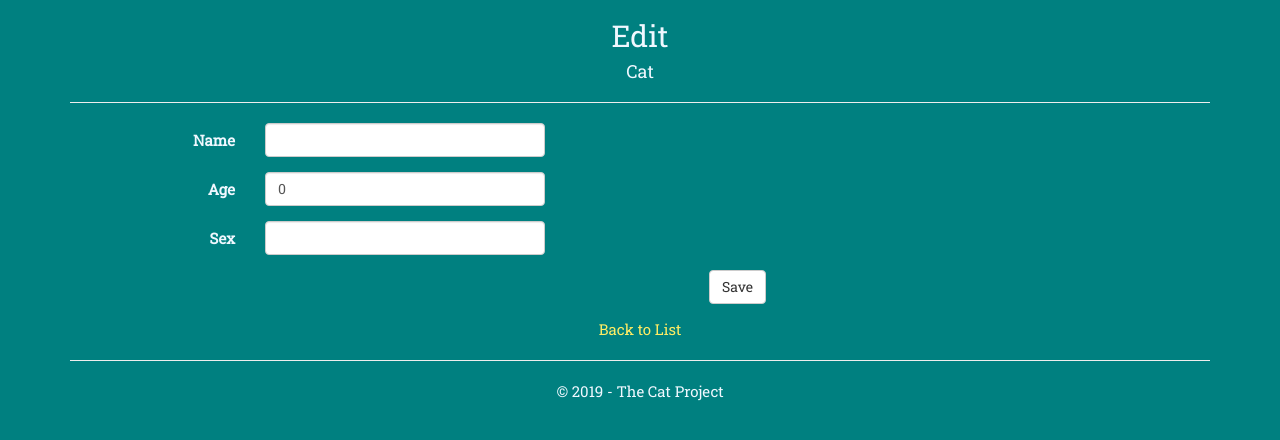
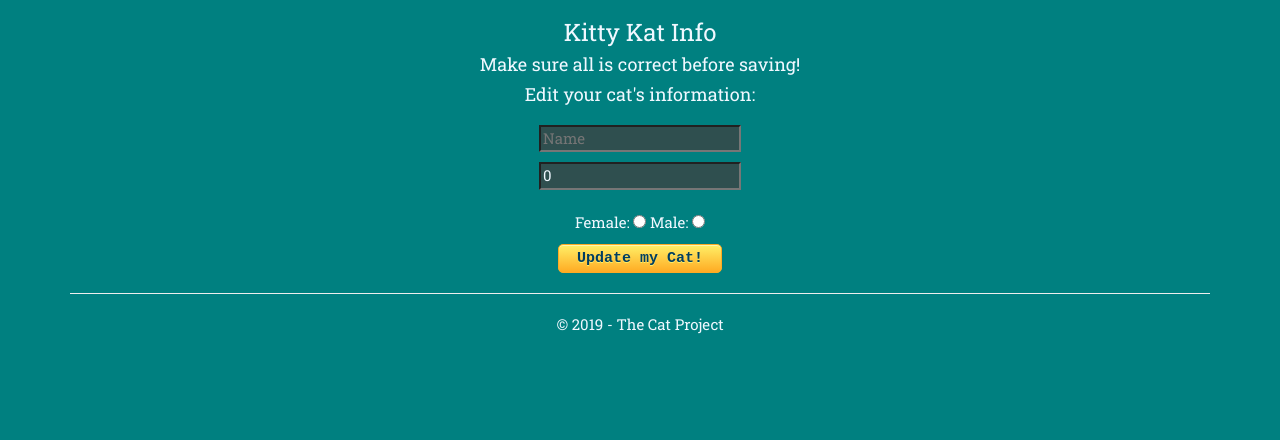
Before and after one commit to Victoria-Rhine/The-Cat-Project, an ASP.NET MVC app: template TheCatProject/Views/Cats/Edit.cshtml in a window 1280 px wide. Shown: the part 51-491 px from the top of the page. Run offline with ASP.NET Core 8 and stand-ins for ASP.NET MVC 5, Linux system fonts and the light colour scheme; the template is opened without the code that fills it, so the values that code supplies are empty; the project's own start-up code is not run, and a stand-in starts its controllers and pages; some libraries are stand-ins or nearby versions.

Commit message:
Redid create feature w 'Sex' attribute

```diff
--- a/TheCatProject/Views/Cats/Create.cshtml
+++ b/TheCatProject/Views/Cats/Create.cshtml
@@ -12,7 +12,7 @@
 {
     @Html.AntiForgeryToken()
 
-    <h4>Enter your cat's name and age:</h4>
+    <h4>Enter your cat's information:</h4>
     @Html.ValidationSummary(true, "", new { @class = "text-danger" })
 
     <div class="row">
--- a/TheCatProject/Views/Cats/Edit.cshtml
+++ b/TheCatProject/Views/Cats/Edit.cshtml
@@ -4,55 +4,43 @@
     ViewBag.Title = "Edit";
 }
 
-<h2>Edit</h2>
-
+<h3>Kitty Kat Info</h3>
+<h4>Make sure all is correct before saving!</h4>
 
 @using (Html.BeginForm())
 {
     @Html.AntiForgeryToken()
 
-    <div class="form-horizontal">
-        <h4>Cat</h4>
-        <hr />
+    <h4>Edit your cat's information:</h4>
     @Html.ValidationSummary(true, "", new { @class = "text-danger" })
-        @Html.HiddenFor(model => model.ID)
 
-        <div class="form-group">
-            @Html.LabelFor(model => model.Name, htmlAttributes: new { @class = "control-label col-md-2" })
-            <div class="col-md-10">
-                @Html.EditorFor(model => model.Name, new { htmlAttributes = new { @class = "form-control" } })
+    <div class="row">
+        <div class="col-md-12">
+            @Html.TextBoxFor(model => model.Name, new { @class = "boxes", placeholder = "Name" })
             @Html.ValidationMessageFor(model => model.Name, "", new { @class = "text-danger" })
         </div>
     </div>
-
-        <div class="form-group">
-            @Html.LabelFor(model => model.Age, htmlAttributes: new { @class = "control-label col-md-2" })
-            <div class="col-md-10">
-                @Html.EditorFor(model => model.Age, new { htmlAttributes = new { @class = "form-control" } })
+    <div class="row">
+        <div class="col-md-12">
+            @Html.TextBoxFor(model => model.Age, new { @class = "boxes", type = "number", min = "0", step = "0.1", placeholder = "Age", })
             @Html.ValidationMessageFor(model => model.Age, "", new { @class = "text-danger" })
         </div>
     </div>
-
-        <div class="form-group">
-            @Html.LabelFor(model => model.Sex, htmlAttributes: new { @class = "control-label col-md-2" })
-            <div class="col-md-10">
-                @Html.EditorFor(model => model.Sex, new { htmlAttributes = new { @class = "form-control" } })
+    <br />
+    <div class="row">
+        <div class="col-md-12">
+            Female: @Html.RadioButtonFor(model => model.Sex, "Female")
+            Male: @Html.RadioButtonFor(model => model.Sex, "Male")
             @Html.ValidationMessageFor(model => model.Sex, "", new { @class = "text-danger" })
         </div>
     </div>
-
-        <div class="form-group">
-            <div class="col-md-offset-2 col-md-10">
-                <input type="submit" value="Save" class="btn btn-default" />
-            </div>
+    <div class="row">
+        <div class="col-md-12">
+            <input type="submit" value="Update my Cat!" class="myButton" />
         </div>
     </div>
 }
 
-<div>
-    @Html.ActionLink("Back to List", "Index")
-</div>
-
 @section Scripts {
     @Scripts.Render("~/bundles/jqueryval")
 }
```
Also changed, not shown: TheCatProject/Controllers/CatsController.cs (+5 -56 lines), TheCatProject/Views/Cats/Delete.cshtml (deleted, +0 -48 lines), TheCatProject/Views/Cats/Details.cshtml (+41 -35 lines), TheCatProject/Views/Cats/Index.cshtml (deleted, +0 -45 lines), TheCatProject/TheCatProject.csproj. Lines whose indentation alone changed are shown as unchanged.
